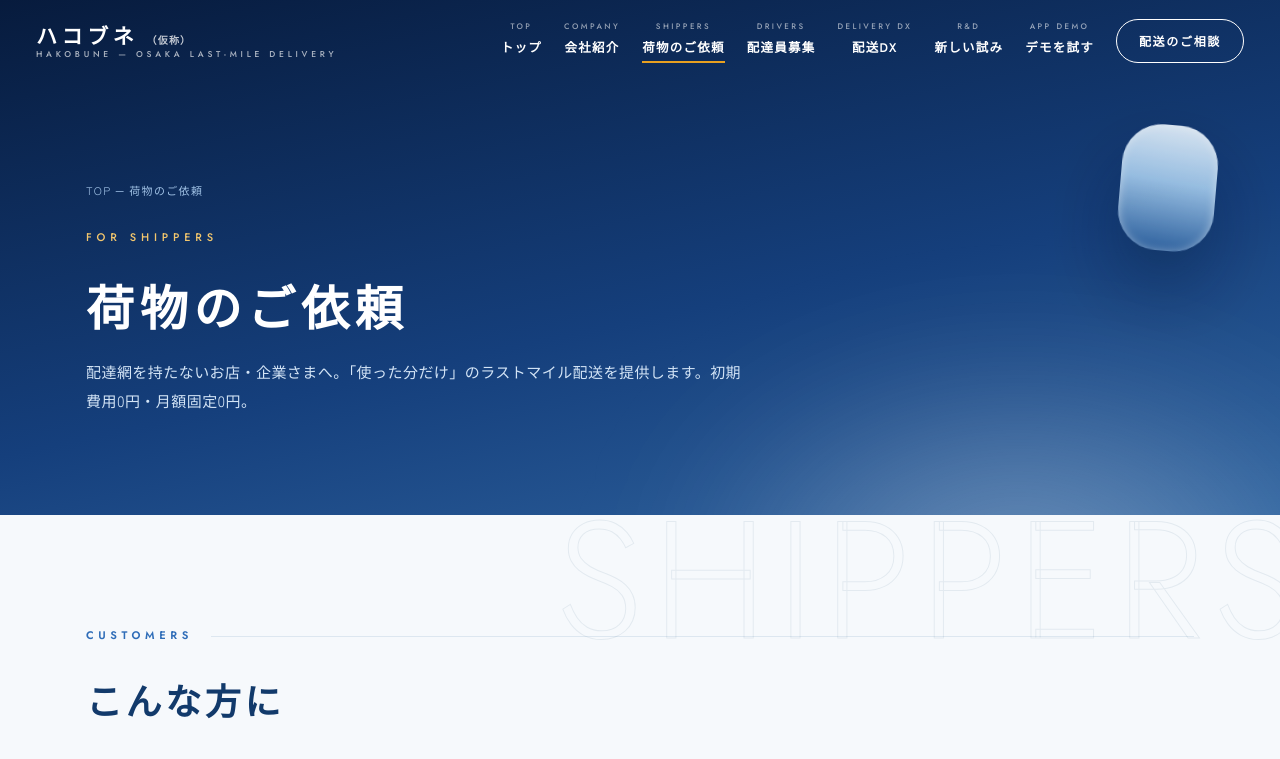
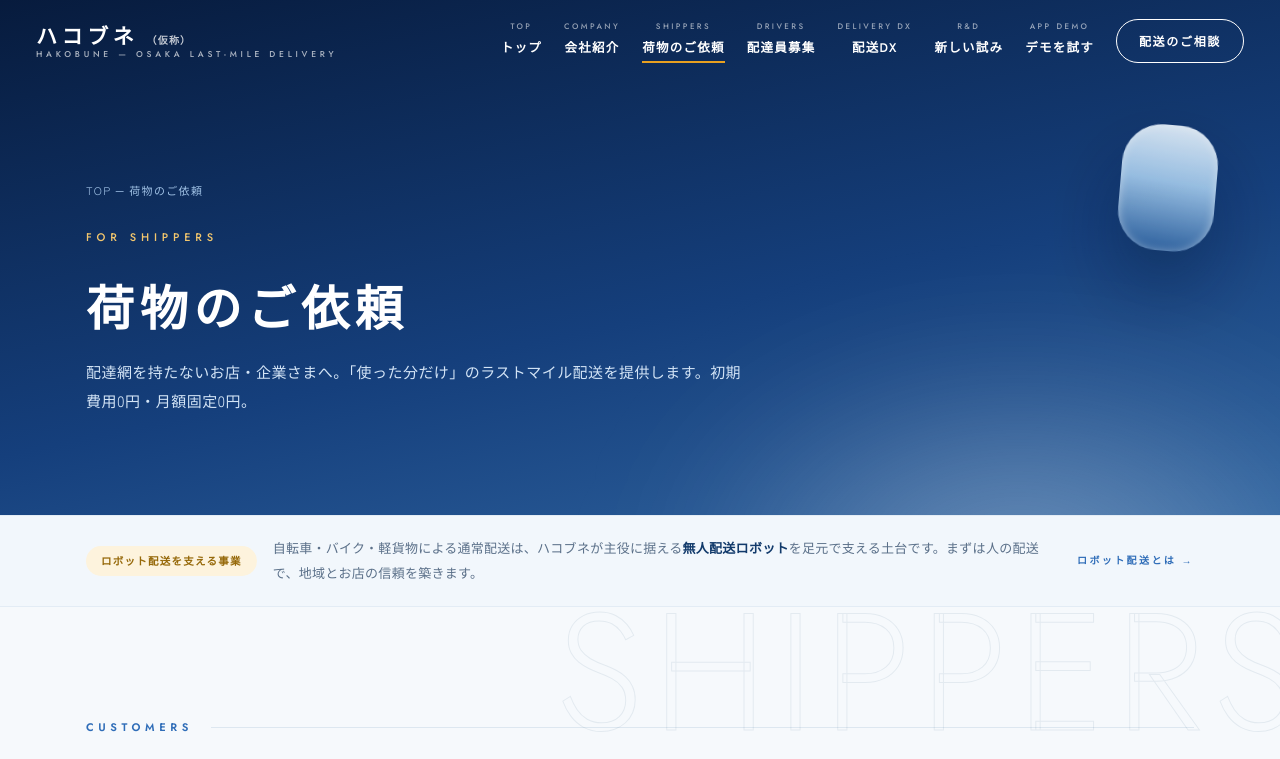
Before and after one commit to ttomoi-afk/hakobune-hp, a plain HTML site: page shippers.html in a window 1280 px wide. Shown: the top 759 px of the page. Drawn offline with Linux system fonts and the light colour scheme.

Commit message:
荷主・配達員ページに「ロボット配送を支える通常配送」の位置づけ帯を追加
- shippers.html／drivers.html のヒーロー直下に、通常配送を主役の無人配送ロボットを足元で支える事業／担い手として位置づける一文の帯を追加
- 「ロボット配送とは →」で drone.html に導線。トップ・新しい試みのロボット中心構成と整合

Co-Authored-By: Claude Opus 4.8 <noreply@anthropic.com>
Claude-Session: https://claude.ai/code/session_01PFUBtQ6rpKDnh2V6APwEni

```diff
--- a/shippers.html
+++ b/shippers.html
@@ -93,6 +93,13 @@ h1,h2,h3,.mincho,[style*="Shippori"]{}
 <div style="font-family:Jost,sans-serif;letter-spacing:.44em;font-size:11px;color:#f2c66d;font-weight:500;animation:fadeUp .9s .1s both">FOR SHIPPERS</div>
 <h1 style="font-family:'Shippori Mincho',serif;font-size:clamp(32px,4.4vw,48px);letter-spacing:.12em;font-weight:600;margin:20px 0 16px;line-height:1.5;animation:fadeUp .9s .25s both">荷物のご依頼</h1>
 <p style="color:#d3e4f6;max-width:44em;font-size:15px;letter-spacing:.03em;margin:0;animation:fadeUp .9s .4s both">配達網を持たないお店・企業さまへ。「使った分だけ」のラストマイル配送を提供します。初期費用0円・月額固定0円。</p>
+</div>
+</div>
+<div style="background:#f2f7fc;border-top:1px solid #e3ecf5;border-bottom:1px solid #e3ecf5">
+<div style="max-width:1180px;margin:0 auto;padding:20px 36px;box-sizing:border-box;display:flex;align-items:center;gap:16px;flex-wrap:wrap">
+<span style="font-size:10.5px;font-weight:700;letter-spacing:.12em;padding:5px 15px;border-radius:999px;background:#fdf3dd;color:#96690a;white-space:nowrap">ロボット配送を支える事業</span>
+<span style="font-size:13px;color:#5b7089;letter-spacing:.02em;line-height:1.9;flex:1;min-width:240px">自転車・バイク・軽貨物による通常配送は、ハコブネが主役に据える<strong style="color:#123a6b">無人配送ロボット</strong>を足元で支える土台です。まずは人の配送で、地域とお店の信頼を築きます。</span>
+<a href="drone.html" data-hv-skip="1" style="font-family:Jost,sans-serif;font-size:10px;letter-spacing:.24em;color:#2f6db8;font-weight:600;white-space:nowrap">ロボット配送とは →</a>
 </div>
 </div>
 <section style="position:relative;overflow:hidden">
```
Also changed, not shown: drivers.html (+7 -0 lines).
